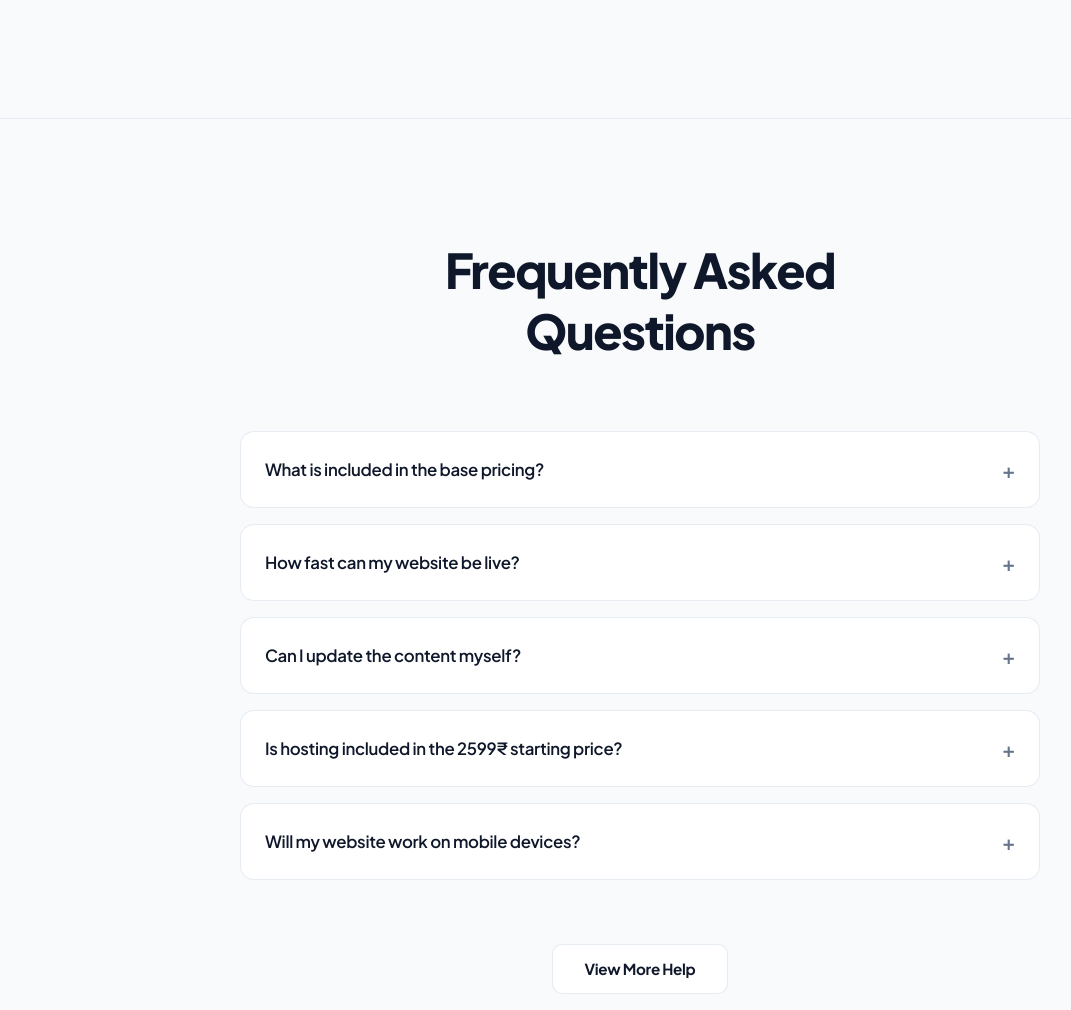
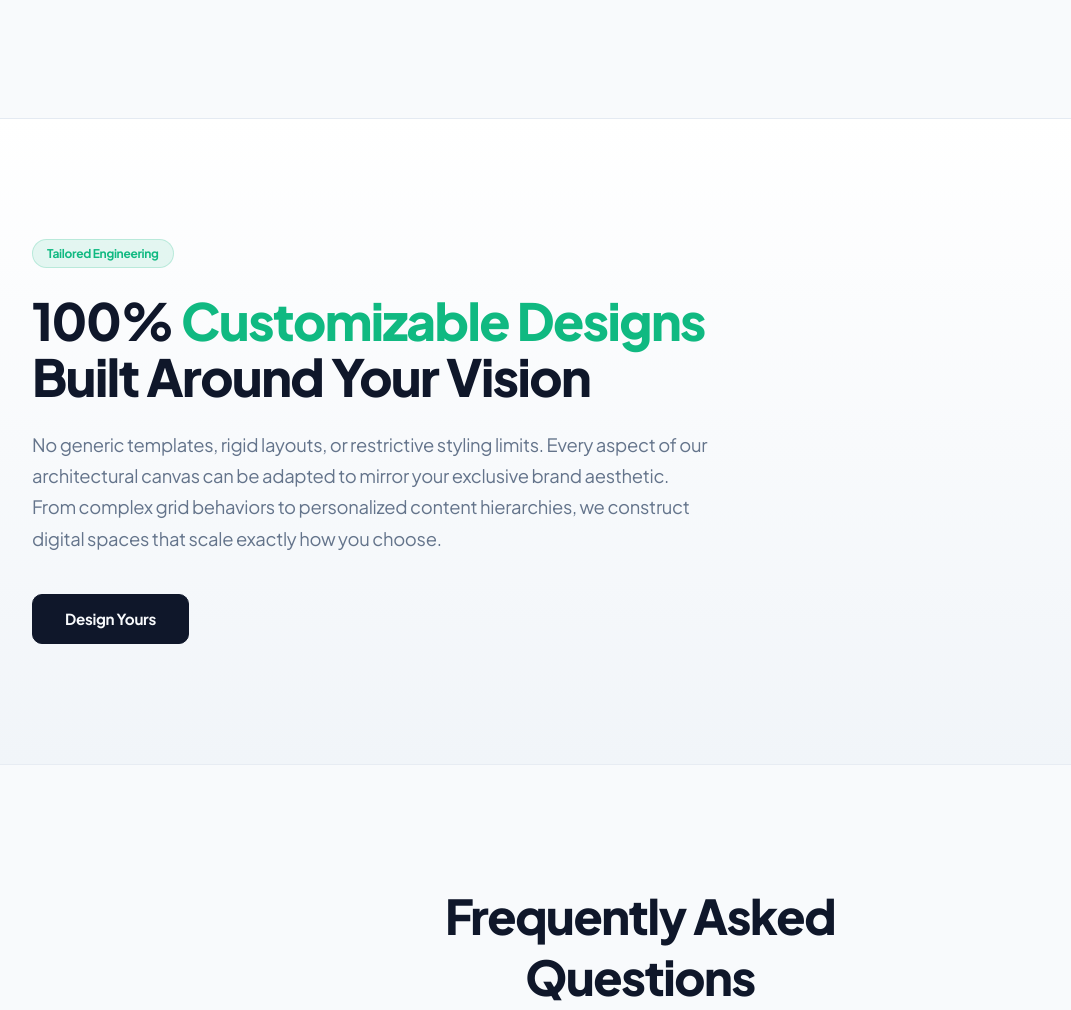
Before and after one commit to jeswinjoss/Themalluwebsite, a plain HTML site: page index.html in a window 1280 px wide. Shown: the part 2327-3337 px from the top of the page, without its empty margins (0-1071 px from the left). Drawn offline with Linux system fonts and the light colour scheme.

Commit message:
Add files via upload

```diff
--- a/index.html
+++ b/index.html
@@ -23,6 +23,7 @@
             --bg-portfolio: linear-gradient(135deg, #f0fdf4 0%, #e6f4ea 100%);
             --bg-business: linear-gradient(135deg, #eef2ff 0%, #e0e7ff 100%);
             --bg-landing: linear-gradient(135deg, #fdf4ff 0%, #fae8ff 100%);
+            --bg-customizable: linear-gradient(180deg, #ffffff 0%, #f1f5f9 100%);
             --border-portfolio: rgba(16, 185, 129, 0.2);
             --border-business: rgba(79, 70, 229, 0.2);
             --border-landing: rgba(168, 85, 247, 0.2);
@@ -45,6 +46,7 @@
             --bg-portfolio: linear-gradient(135deg, rgba(6, 78, 59, 0.2) 0%, rgba(2, 44, 34, 0.4) 100%);
             --bg-business: linear-gradient(135deg, rgba(30, 58, 138, 0.2) 0%, rgba(30, 27, 75, 0.4) 100%);
             --bg-landing: linear-gradient(135deg, rgba(88, 28, 135, 0.2) 0%, rgba(15, 23, 42, 0.4) 100%);
+            --bg-customizable: linear-gradient(180deg, #0b0f19 0%, #05070f 100%);
             --border-portfolio: rgba(52, 211, 153, 0.2);
             --border-business: rgba(129, 140, 248, 0.2);
             --border-landing: rgba(192, 132, 252, 0.2);
@@ -349,7 +351,7 @@
             transition: all 0.4s cubic-bezier(0.16, 1, 0.3, 1);
         }
 
-        /* Isolated Specific Background Variables mapping[span_4](start_span)[span_4](end_span) */
+        /* Isolated Specific Background Variables mapping */
         .solution-bento-card.portfolio-card {
             background: var(--bg-portfolio);
             border-color: var(--border-portfolio);
@@ -400,7 +402,7 @@
             margin-bottom: 2rem;
         }
 
-        /* Micro graphic decorative layers inside cards to simulate website blueprints[span_5](start_span)[span_5](end_span) */
+        /* Micro graphic decorative layers inside cards to simulate website blueprints */
         .solution-wireframe {
             height: 60px;
             width: 100%;
@@ -440,11 +442,53 @@
             color: var(--sub-text);
         }
 
+        /* --- 100% Customizable Section --- */
+        .customizable-section {
+            padding: 120px 0;
+            background: var(--bg-customizable);
+            border-top: 1px solid var(--border);
+            border-bottom: 1px solid var(--border);
+            position: relative;
+        }
+
+        .custom-badge {
+            display: inline-flex;
+            align-items: center;
+            padding: 6px 14px;
+            background: rgba(16, 185, 129, 0.1);
+            color: var(--primary);
+            border: 1px solid rgba(16, 185, 129, 0.2);
+            border-radius: 30px;
+            font-size: 0.75rem;
+            font-weight: 700;
+            margin-bottom: 1.5rem;
+        }
+
+        .customizable-content h2 {
+            font-size: clamp(2.2rem, 4.5vw, 3.2rem);
+            font-weight: 800;
+            letter-spacing: -0.03em;
+            line-height: 1.1;
+            margin-bottom: 1.5rem;
+            max-width: 750px;
+        }
+
+        .customizable-content h2 span {
+            color: var(--primary);
+        }
+
+        .customizable-content p {
+            font-size: 1.15rem;
+            color: var(--sub-text);
+            max-width: 680px;
+            line-height: 1.7;
+            margin-bottom: 2.5rem;
+        }
+
         /* --- Corporate Styled Accordion (FAQ) --- */
         .faq-section {
             padding: 120px 0;
             background-color: var(--bg);
-            border-top: 1px solid var(--border);
         }
 
         .faq-container {
@@ -653,7 +697,7 @@
             .nav-links, .theme-toggle-nav { display: none; }
             .menu-toggle { display: block; }
 
-            /* Smartphone Smooth Touch Carousel Implementation[span_6](start_span)[span_6](end_span) */
+            /* Smartphone Smooth Touch Carousel Implementation */
             .solutions-section {
                 padding: 60px 0;
             }
@@ -696,6 +740,14 @@
                 align-items: flex-start;
                 justify-content: center;
                 gap: 1rem;
+            }
+
+            .customizable-section {
+                padding: 80px 0;
+                text-align: center;
+            }
+            .customizable-content p {
+                margin: 0 auto 2.5rem;
             }
 
             .footer-grid { grid-template-columns: repeat(2, 1fr); gap: 30px; }
@@ -804,7 +856,7 @@
             </div>
         </section>
 
-        <!-- Overhauled Web Solutions Architecture Platform Component[span_7](start_span)[span_7](end_span) -->
+        <!-- Overhauled Web Solutions Architecture Platform Component -->
         <section id="solutions" class="solutions-section">
             <div class="container">
                 <div class="section-header">
@@ -852,6 +904,20 @@
                                 <p>To protect performance speeds and keep engineering pricing highly accessible, we focus strictly on high-conversion presentation sites (No heavy e-commerce/retail systems built).</p>
                             </div>
                         </div>
+                    </div>
+                </div>
+            </div>
+        </section>
+
+        <!-- New 100% Customizable Designs Branding Section -->
+        <section class="customizable-section">
+            <div class="container">
+                <div class="customizable-content">
+                    <div class="custom-badge">Tailored Engineering</div>
+                    <h2>100% <span>Customizable Designs</span> Built Around Your Vision</h2>
+                    <p>No generic templates, rigid layouts, or restrictive styling limits. Every aspect of our architectural canvas can be adapted to mirror your exclusive brand aesthetic. From complex grid behaviors to personalized content hierarchies, we construct digital spaces that scale exactly how you choose.</p>
+                    <div class="cta-group">
+                        <a href="#" class="btn btn-primary">Design Yours</a>
                     </div>
                 </div>
             </div>
```
